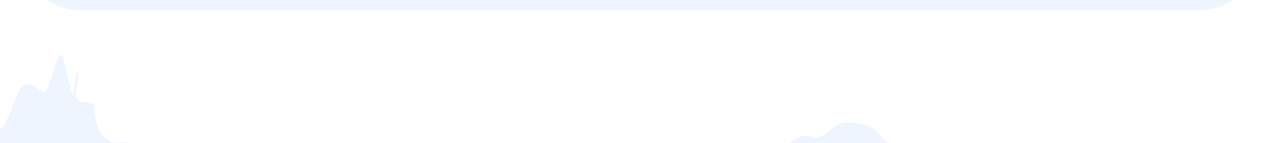
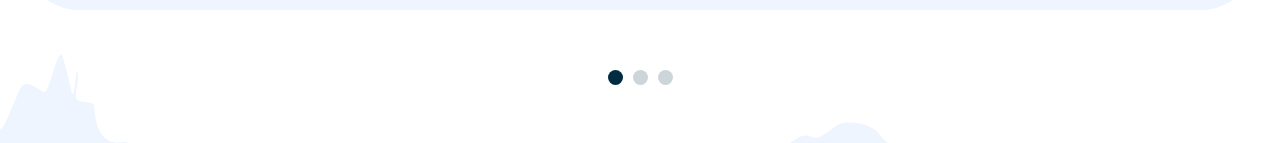
Before and after one commit to alex2007gost-coder/surftrainco, a Next.js app: page / in a window 1280 px wide. Shown: the part 3568-3711 px from the top of the page. Built offline with nearby package versions, Linux system fonts and the light colour scheme.

Commit message:
Этап 7: интерактив — слайдеры наград и акций

```diff
--- a/components/Awards.tsx
+++ b/components/Awards.tsx
@@ -1,4 +1,4 @@
-import AwardCard from "@/components/AwardCard";
+import AwardsSlider from "@/components/AwardsSlider";
 import PaperSection from "@/components/PaperSection";
 import SectionTitle from "@/components/SectionTitle";
 import { awards, awardYears } from "@/lib/data";
@@ -21,8 +21,8 @@ export default function Awards() {
         </ul>
       </div>
 
-      <div className="mt-[69px] flex justify-center">
-        <AwardCard award={awards[0]} />
+      <div className="mt-[69px]">
+        <AwardsSlider awards={awards} />
       </div>
     </PaperSection>
   );
--- /dev/null
+++ b/components/AwardsSlider.tsx
@@ -0,0 +1,41 @@
+"use client";
+
+import { useState } from "react";
+import AwardCard from "@/components/AwardCard";
+import type { Award } from "@/lib/data";
+
+type AwardsSliderProps = {
+  awards: Award[];
+};
+
+export default function AwardsSlider({ awards }: AwardsSliderProps) {
+  const [active, setActive] = useState(0);
+  const count = awards.length;
+  const visible = [count - 1, 0, 1].map((offset) => awards[(active + offset) % count]);
+
+  return (
+    <div>
+      <div className="relative h-[569px]">
+        <div className="absolute left-1/2 top-0 flex -translate-x-1/2 gap-[30px]">
+          {visible.map((award) => (
+            <AwardCard key={award.title} award={award} />
+          ))}
+        </div>
+      </div>
+
+      <div className="mt-[60px] flex justify-center gap-[10px]">
+        {awards.map((award, index) => (
+          <button
+            key={award.title}
+            type="button"
+            aria-label={`Награда ${index + 1}`}
+            onClick={() => setActive(index)}
+            className={`size-[15px] cursor-pointer rounded-full transition-colors ${
+              index === active ? "bg-navy" : "bg-navy/20 hover:bg-navy/40"
+            }`}
+          />
+        ))}
+      </div>
+    </div>
+  );
+}
--- a/components/Promos.tsx
+++ b/components/Promos.tsx
@@ -1,7 +1,6 @@
 import Image from "next/image";
 import PaperSection from "@/components/PaperSection";
-import PromoCard from "@/components/PromoCard";
-import SectionTitle from "@/components/SectionTitle";
+import PromosSlider from "@/components/PromosSlider";
 import { promos } from "@/lib/data";
 
 export default function Promos() {
@@ -22,15 +21,7 @@ export default function Promos() {
         className="absolute right-[55px] top-[137px] hidden rotate-[10.5deg] min-[1700px]:block"
       />
 
-      <div className="container-main">
-        <SectionTitle title="Акции" script="и скидки" />
-
-        <div className="mt-[66px] grid grid-cols-3 gap-[30px]">
-          {promos.map((promo) => (
-            <PromoCard key={promo.title} promo={promo} />
-          ))}
-        </div>
-      </div>
+      <PromosSlider promos={promos} />
     </PaperSection>
   );
 }
--- /dev/null
+++ b/components/PromosSlider.tsx
@@ -0,0 +1,43 @@
+"use client";
+
+import Image from "next/image";
+import { useState } from "react";
+import PromoCard from "@/components/PromoCard";
+import SectionTitle from "@/components/SectionTitle";
+import type { Promo } from "@/lib/data";
+
+type PromosSliderProps = {
+  promos: Promo[];
+};
+
+export default function PromosSlider({ promos }: PromosSliderProps) {
+  const [start, setStart] = useState(0);
+  const count = promos.length;
+  const visible = promos.map((_, index) => promos[(start + index) % count]);
+
+  const showPrev = () => setStart((current) => (current - 1 + count) % count);
+  const showNext = () => setStart((current) => (current + 1) % count);
+
+  return (
+    <div className="container-main">
+      <div className="flex items-start justify-between">
+        <SectionTitle title="Акции" script="и скидки" />
+
+        <div className="mt-[13px] flex gap-[15px]">
+          <button type="button" aria-label="Предыдущая акция" onClick={showPrev} className="cursor-pointer">
+            <Image src="/images/icons/slider-arrow.svg" alt="" width={60} height={60} className="rotate-180" />
+          </button>
+          <button type="button" aria-label="Следующая акция" onClick={showNext} className="cursor-pointer">
+            <Image src="/images/icons/slider-arrow.svg" alt="" width={60} height={60} />
+          </button>
+        </div>
+      </div>
+
+      <div className="mt-[66px] grid grid-cols-3 gap-[30px]">
+        {visible.map((promo) => (
+          <PromoCard key={promo.title} promo={promo} />
+        ))}
+      </div>
+    </div>
+  );
+}
```
